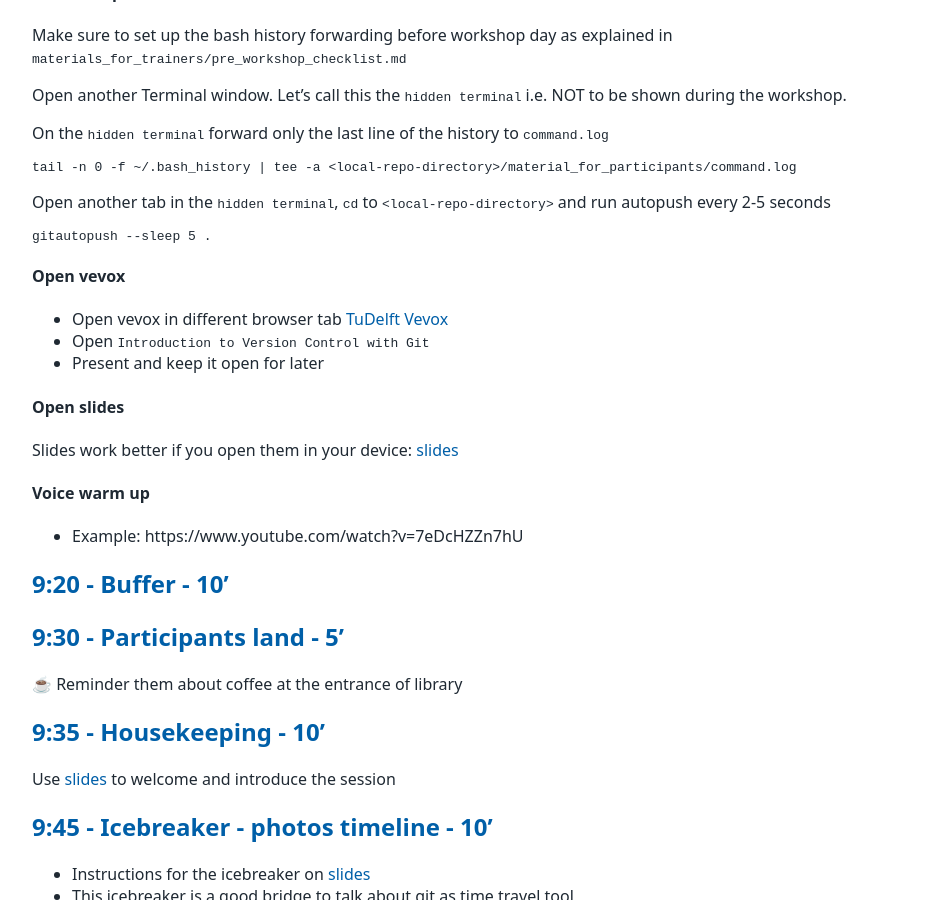
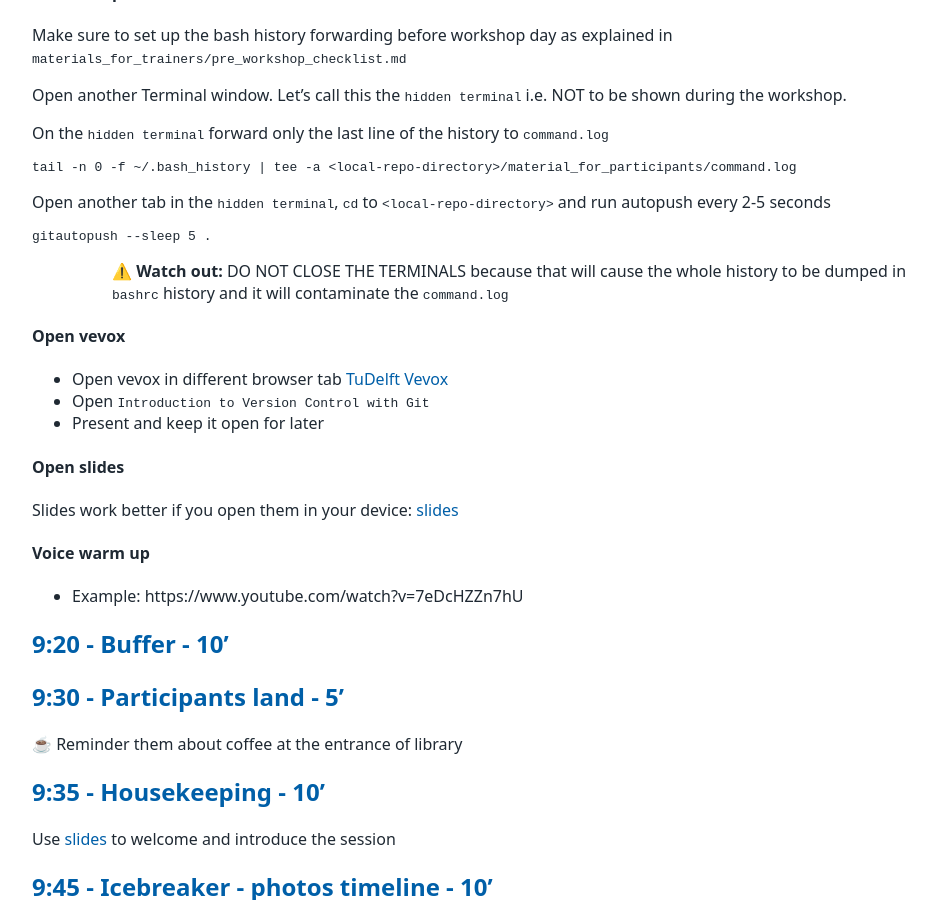
Before and after one commit to tu-delft-library/introduction_to_version_control_with_git, a Jekyll site: the page built from materials_for_trainers/lesson_plan.md, in a window 1280 px wide and 900 px high, scrolled down 465 px. Shown: the whole window, without its empty margins (108-1044 px from the left). Built offline with Jekyll 4.4.1, drawn with Linux system fonts in a browser that asks for light colours; our own code applies the rules of GitHub Pages for plain Markdown files.

Commit message:
gitautosync update 1

````diff
--- a/materials_for_trainers/lesson_plan.md
+++ b/materials_for_trainers/lesson_plan.md
@@ -24,6 +24,8 @@ Open another tab in the `hidden terminal`, `cd` to `<local-repo-directory>` and
 ```console
 gitautopush --sleep 5 .
 ```
+> > ⚠️ **Watch out:** DO NOT CLOSE THE TERMINALS because that will cause the whole history to be dumped in `bashrc` history and it will contaminate the `command.log`
+
 #### Open vevox
 - Open vevox in different browser tab [TuDelft Vevox](https://tudelft.vevox.com/#/meetings)
 - Open `Introduction to Version Control with Git`
````
Also changed, not shown: 1 other file.
